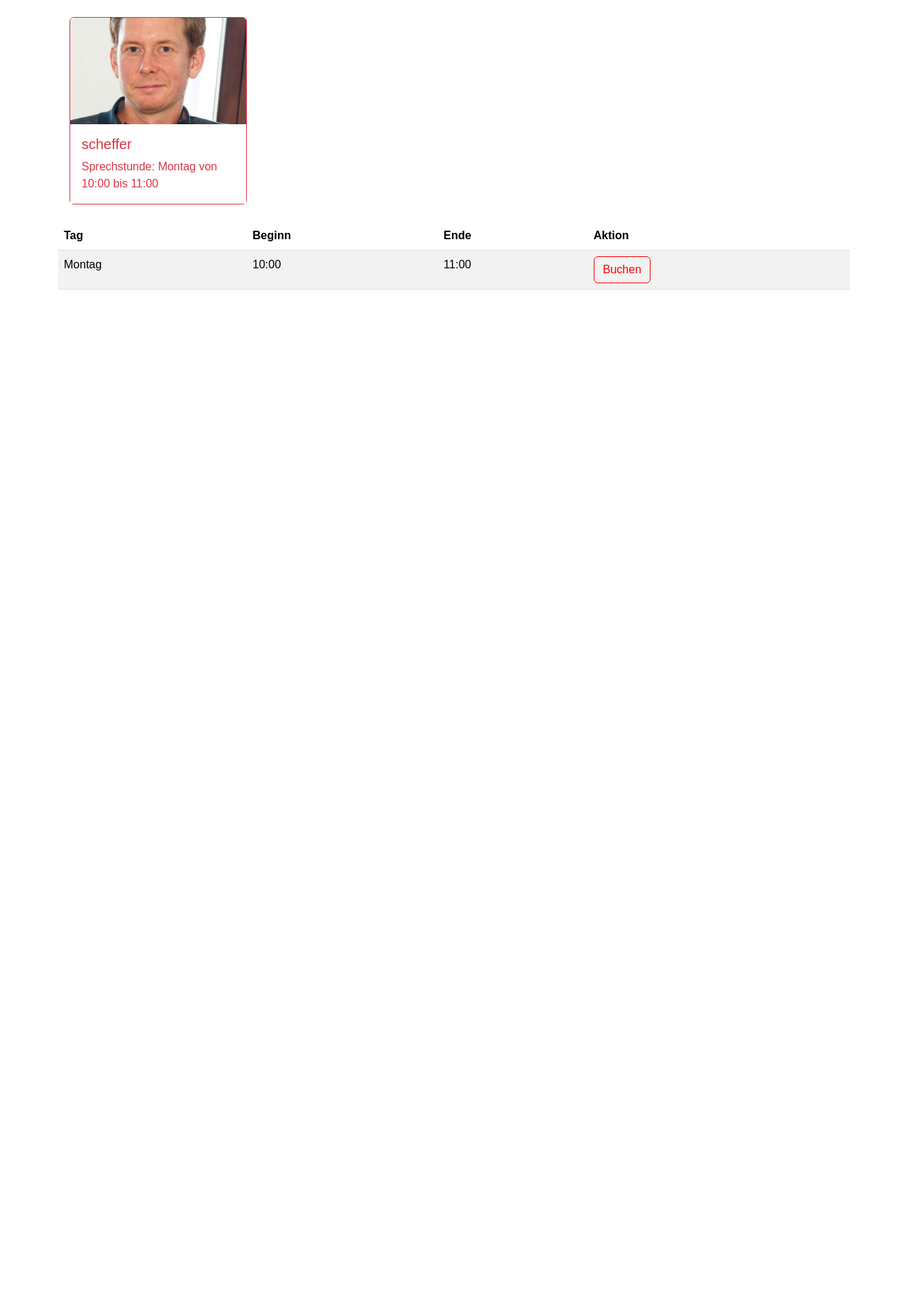
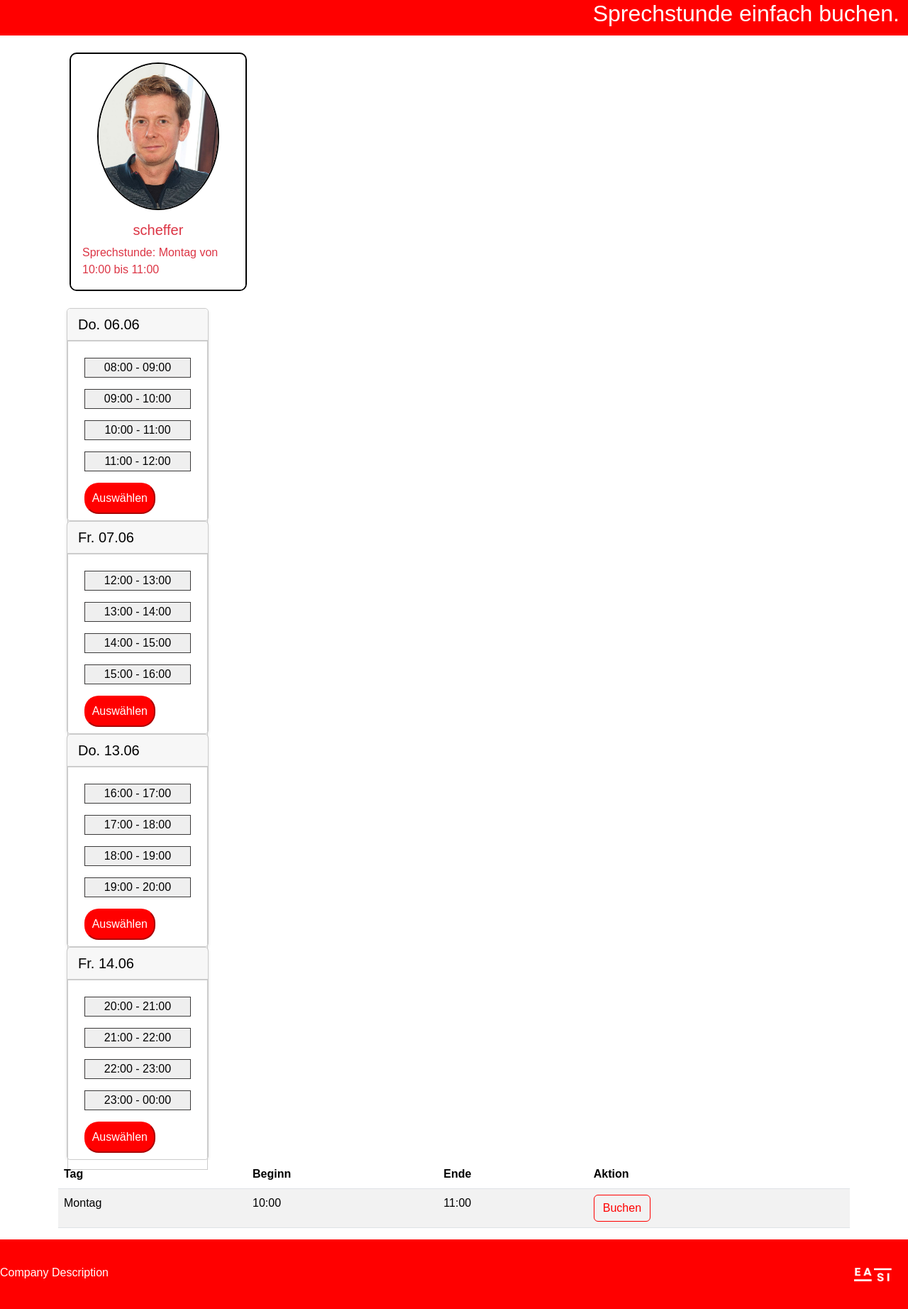
Before and after one commit to alaehamzaoui/direktprof, a Vue app in the folder front-end/: page /profs/1 in a window 1280 px wide. Shown: the whole page at 71% size. Before the commit the page ends 800 px from the top, so only its background shows below. Built offline with nearby package versions, Linux system fonts and the light colour scheme.

Commit message:
startpageDoneEsra

```diff
--- a/front-end/src/pages/ProfSeite.vue
+++ b/front-end/src/pages/ProfSeite.vue
@@ -1,12 +1,94 @@
 <template>
+  <header>
+   <div class="container header-container">
+     <h3 class="header-title">Sprechstunde einfach buchen.</h3>
+   </div>
+ </header>
+
    <div class="container mt-4">
-      <div class="card mb-4 border-danger">
-        <img :src="prof.imageName" class="card-img-top" alt="Professor Bild">
+     <div class="card  mb-4">
+       <img :src="prof.imageName" class="card-img-top rounded-circle" alt="Professor Bild">
        <div class="card-body bg-white text-danger">
          <h5 class="card-title">{{ prof.name }}</h5>
          <p class="card-text">Sprechstunde: {{ prof.sprechstunde.tag }} von {{ prof.sprechstunde.beginn }} bis {{ prof.sprechstunde.ende }}</p>
        </div>
      </div>
+
+<!--andere Möglichkeit
+     <div class="container-time mt-4 card-container-time">
+     <div class="card-time" v-for="(card, index) in cards" :key="index">
+       <div class="card-header-time">
+         <h5 class="card-title-time">{{ card.title }}</h5>
+       </div>
+       <div class="card-body-time">
+         <button class="btn-time btn-primary m-2" v-for="(button, bIndex) in card.buttons" :key="bIndex">{{ button }}</button>
+       </div>
+     </div>
+   </div>
+ -->
+
+
+<div class="container mt-4 card-container">
+     <!-- Karte 1 -->
+     <div class="card-time">
+       <div class="card-header-time">
+         <h5 class="card-title-time">Do. 06.06</h5>
+       </div>
+       <div class="card-body-time">
+         <button class="btn-time btn-success m-2">08:00 - 09:00</button>
+         <button class="btn-time btn-success m-2">09:00 - 10:00</button>
+         <button class="btn-time btn-success m-2">10:00 - 11:00</button>
+         <button class="btn-time btn-success m-2">11:00 - 12:00</button>
+
+         <button class="btn-buchen btn-primary m-2">Auswählen</button>
+
+       </div>
+     </div>
+     <!-- Karte 2 -->
+     <div class="card-time">
+       <div class="card-header-time">
+         <h5 class="card-title-time">Fr. 07.06</h5>
+       </div>
+       <div class="card-body-time">
+         <button class="btn-time btn-success m-2">12:00 - 13:00</button>
+         <button class="btn-time btn-success m-2">13:00 - 14:00</button>
+         <button class="btn-time btn-success m-2">14:00 - 15:00</button>
+         <button class="btn-time btn-success m-2">15:00 - 16:00</button>
+         <button class="btn-buchen btn-primary m-2">Auswählen</button>
+
+       </div>
+     </div>
+     <!-- Karte 3 -->
+     <div class="card-time">
+       <div class="card-header-time">
+         <h5 class="card-title-time">Do. 13.06</h5>
+       </div>
+       <div class="card-body-time">
+         <button class="btn-time btn-success m-2">16:00 - 17:00</button>
+         <button class="btn-time btn-success m-2">17:00 - 18:00</button>
+         <button class="btn-time btn-success m-2">18:00 - 19:00</button>
+         <button class="btn-time btn-success m-2">19:00 - 20:00</button>
+         <button class="btn-buchen btn-primary m-2">Auswählen</button>
+
+       </div>
+     </div>
+     <!-- Karte 4 -->
+     <div class="card-time">
+       <div class="card-header-time">
+         <h5 class="card-title-time">Fr. 14.06</h5>
+       </div>
+       <div class="card-body-time">
+         <button class="btn-time btn-success m-2">20:00 - 21:00</button>
+         <button class="btn-time btn-success m-2">21:00 - 22:00</button>
+         <button class="btn-time btn-success m-2">22:00 - 23:00</button>
+         <button class="btn-time btn-success m-2">23:00 - 00:00</button>
+         <button class="btn-buchen btn-primary m-2">Auswählen</button>
+
+       </div>
+     </div>
+   </div>
+
+
 
      <table class="table table-striped bg-white text-danger">
        <thead class="bg-danger text-white">
@@ -15,6 +97,7 @@
            <th scope="col">Beginn</th>
            <th scope="col">Ende</th>
            <th scope="col">Aktion</th>
+
          </tr>
        </thead>
        <tbody>
@@ -26,7 +109,6 @@
          </tr>
        </tbody>
      </table>
-
      <!-- Modal -->
      <div v-if="showModal" class="modal fade show d-block" tabindex="-1" role="dialog" aria-labelledby="bookingModalLabel" aria-hidden="true">
        <div class="modal-dialog" role="document">
@@ -55,6 +137,15 @@
      </div>
      <div v-if="showModal" class="modal-backdrop fade show"></div>
    </div>
+   <section>
+     <footer>
+       <div class="footer-content-prof">
+         <h6 class="description">Company Description</h6>
+         <img class="easiLogo" src="../assets/img/firmenLogo_EASI (1).png" alt="EasiLogo">
+       </div>
+     </footer>
+   </section>
+
  </template>
 
  <script>
@@ -80,16 +171,39 @@
        this.email = '';
        this.topic = '';
      }
+
    }
  };
+
  </script>
 
  <style>
+
+/* .appointment{
+ }*/
+ header {
+ background-color: red; /* Red background color */
+ padding: 0%;
+ /*padding-bottom: 0%;*/
+ margin: 0;
+ text-align: center;
+ height: 50px;
+}
+
+.header-container{
+ margin-right:0;
+ margin-left: auto;
+}
+
+.header-title{
+ font-size: 2rem;
+ color: #ffffff;
+ float: right;
+
+}
+
  .container {
-    color: red;
-  }
-  .card {
-    border: 1px solid red;
+   color: black;
  }
  .card-body {
    background-color: white;
@@ -123,4 +237,106 @@
    background-color: rgba(0, 0, 0, 0.5);
    z-index: 1040;
  }
+
+
+ /* Karten-Stile */
+.header-title {
+ font-size: 2rem;
+ color: #ffffff;
+ float: right;
+}
+
+/* Karten-Stile */
+.container-time {
+ padding: 20px;
+}
+
+.card-container-time {
+ display: flex;
+ flex-wrap: wrap;
+ gap: 20px;
+ justify-content: space-around;
+}
+
+.card-time {
+ border: 1px solid #ccc;
+ border-radius: 5px;
+ box-shadow: 0 2px 4px rgba(0, 0, 0, 0.1);
+ width: 200px;
+ height: 300px;
+ display: flex;
+ flex-direction: column;
+}
+
+.card-header-time {
+ background-color: #f7f7f7;
+ border-bottom: 1px solid #ccc;
+ padding: 10px 15px;
+ border-top-left-radius: 5px;
+ border-top-right-radius: 5px;
+}
+
+.card-title-time {
+ margin: 0;
+ border-color: gray;
+
+}
+
+.card-body-time {
+ padding: 15px;
+ display: flex;
+ flex-direction: column;
+ justify-content: space-around;
+ border: 1px solid #ccc;
+
+}
+
+.btn-time {
+ margin: 5px 0;
+ border-radius: 0%;
+ border: 1px solid #ccc;
+ border-color: rgb(59, 58, 58);
+
+}
+
+.btn-buchen{
+ color: white;
+ margin-left: auto;
+ margin-right: auto;
+
+}
+
+
+
+ footer {
+ background-color: red;
+ padding: 0;
+ margin: 0;
+ height: 100px;
+ display: flex;
+ justify-content: space-between;
+ align-items: center;
+ text-align: center;
+ position: relative;
+ bottom: 0;
+ width: 100%;
+}
+
+.footer-content-prof {
+ display: flex;
+ align-items: center;
+ justify-content: space-between;
+ width: 100%;
+}
+
+.description {
+ margin-right: auto; /* Setze das Margin auf auto, um die Beschreibung ganz links zu positionieren */
+}
+
+.easiLogo {
+ width: 100px; /* Du kannst die Größe nach Bedarf anpassen */
+ height: auto;
+ order: 1; /* Ändere die Reihenfolge, um die Beschreibung ganz links zu positionieren */
+
+}
  </style>
--- a/front-end/src/pages/ProfsListe.vue
+++ b/front-end/src/pages/ProfsListe.vue
@@ -1,27 +1,47 @@
+
 <template>
   <header>
-    <div class="container">
-      <h1>Sprechstunde einfach buchen.</h1>
+    <div class="container header-container">
+      <h3 class="header-title">Sprechstunde einfach buchen.</h3>
     </div>
   </header>
 
   <section class="hero">
     <img class="hero-image" src="../assets/img/hs-bo-startseiteBild.jpg" alt="Header Image" />
+
     <div class="search-box">
-      <input type="text" class="search-input" placeholder="Suchen . . ." />
+      <input id="fileno" type="text" class="search-input" placeholder="Suchen . . ."/>
     </div>
     <img class="logo" src="../assets/img/ProfDirektLogo (1).png" alt="Logo" />
   </section>
 
+<section class="ueber-professor">
+  <h1 class="ueberschrift" >PROFESSOREN</h1>
+</section>
+
   <section class="professor-cards">
     <div v-for="prof in profs" :key="prof.id" class="card bg-white shadow-sm">
-      <img :src="prof.imageName" class="card-img-top" alt="Professor Image" />
+      <card-header class="card-logo">
+        <img class="bo-logo" src="../assets/img/logoBO.png" alt="">
+      </card-header>
+      <img :src="prof.imageName" class="card-img-top rounded-circle" S alt="Professor Image" />
+
       <div class="card-body">
         <h3 class="card-title">{{ prof.name }}</h3>
         <router-link :to="{ path: '/profs/' + prof.id }" class="btn btn-primary btn-hover-green">Auswählen</router-link>
       </div>
+
+
     </div>
   </section>
+  <section>
+  <footer>
+    <div class="footer-content">
+      <h6 class="description">Company Description</h6>
+      <img class="easiLogo" src="../assets/img/firmenLogo_EASI (1).png" alt="EasiLogo">
+    </div>
+  </footer>
+</section>
 </template>
 <script>
 import { profs } from "../temp-data.js";
@@ -46,17 +66,40 @@ body {
 }
 
 header {
-  background-color: #c60000; /* Red background color */
-  padding-bottom: 0%;
+  background-color: red; /* Red background color */
+  padding: 0%;
+  /*padding-bottom: 0%;*/
+  margin: 0;
   text-align: center;
+  height: 50px;
 }
 
-h1 {
-  font-size: 2rem;
+.header-container{
+  margin-right:0;
+  margin-left: auto;
 }
 
+.header-title{
+  font-size: 2rem;
+  color: #ffffff;
+  float: right;
+
+}
+.ueberschrift{
+  color: black;
+  margin-right:auto;
+  margin-left: auto;
+  display: flex; /* Arrange professor cards horizontally */
+  flex-wrap: wrap; /* Wrap cards to fit container width */
+  justify-content: center;
+  margin: 2rem 0; /* Add some margin around cards */
+  font-weight: bold; /* Make text bold */
+
+}
 .hero {
   position: relative;
+  margin: 0;
+  padding: 0;
 }
 
 .hero-image {
@@ -65,61 +108,160 @@ h1 {
   height: 400px; /* Adjust hero image height as needed */
   object-fit: cover;
   filter: brightness(60%);
+  margin: 0;
 }
 
 .search-box {
   position: absolute;
-  bottom: 20px; /* Adjust search bar position as needed */
-  left: 50%;
+  bottom: 150px; /* Adjust search bar position as needed */
+  left: 80%;
   transform: translateX(-50%);
-  background-color: rgba(0, 0, 0, 0.5); /* Semi-transparent black background */
+  /*background-color: rgba(0, 0, 0, 0.5); /* Semi-transparent black background */
   padding: 10px;
-  border-radius: 5px;
+  border-radius: 10px;
+  height: 30%;
+  display:flex;
+  align-items: center;
+}
+.search-input {
+  width: 100%;
+  padding: 15px;
+  border: none;
+  border-radius: 20px;
+  font-size: smaller;
+  background-color: #fff; /* White background for input field */
+  color:black; /* Black text color for input field */
+  height: 40%;
+
 }
 
-.search-input {
-  width: 100%;
-  padding: 5px;
-  border: none;
-  border-radius: 5px;
-  background-color: #fff; /* White background for input field */
-  color: #333; /* Black text color for input field */
-}
 
 .logo {
   position: absolute;
   top: 20px;
   left: 20px;
   /* Adjust logo size as needed */
-  width: 250px; /* Example size */
+  width: 350px; /* Example size */
   height: auto; /* Maintain logo aspect ratio */
 }
 
 .professor-cards {
   display: flex; /* Arrange professor cards horizontally */
   flex-wrap: wrap; /* Wrap cards to fit container width */
+  justify-content: center;
   margin: 2rem 0; /* Add some margin around cards */
+
 }
 
 .card {
+  /*margin: 1rem;  Add margin between cards */
+  /* width: 250px; Adjust card width as needed */
+  border: 2px solid black;
+  background-color: black;
+  background: #ffffff; /* Card background color */
+ /* box-shadow: 0 4px 8px rgba(0, 0, 0, 0.1); /* Soft shadow */
+  border-radius: 10px; /* Rounded corners */
   margin: 1rem; /* Add margin between cards */
   width: 250px; /* Adjust card width as needed */
+  overflow: hidden; /* Prevent image overflow */
+  transition: transform 0.2s; /* Smooth hover effect */
 }
 
+.card-logo{
+  margin-left: 5%;
+  margin-top: 5%;
+
+}
+.bo-logo{
+  width: 50px; /* Du kannst die Größe nach Bedarf anpassen */
+  height: auto;
+  order: 1; /* Ändere die Reihenfolge, um die Beschreibung ganz links zu positionieren */}
+
+
 .card-img-top {
-  height: 150px; /* Set height for professor image */
-  object-fit: cover;
+ /* height: 150px;  Set height for professor image */
+ /* object-fit: cover;*/
+  width: 70%; /* Ensure image fills the width of the card */
+  height: 50%; /* Set height for professor image */
+  object-fit: cover; /* Cover the card area */
+  border-top-left-radius: 10px; /* Rounded image corners */
+  border-top-right-radius: 10px; /* Rounded image corners */
+  margin-left: auto;
+  margin-right: auto;
+  margin-top: 5%;
+  border: 2px solid black;
 }
+.card-title{
+  margin-left: auto;
+  margin-right: auto;
+  justify-content: center;
+  align-items: center;
+  display: flex;
+
+}
+
+
+
 .btn-hover-green:hover {
-  background-color: green; /* Change to your desired green shade */
-  border-color: green; /* Change border color if needed */
+  background-color: gray; /* Change to your desired green shade */
+  border-color: gray; /* Change border color if needed */
 }
 
 .btn-primary {
 
-  background-color: #c60000; /* Red button color */
-  border-color: #c60000; /* Red button border */
+  /*background-color: #c60000;  Red button color */
+ /* border-color: #c60000;  Red button border */
+  background-color: red; /* Red button color */
+  border-color:red; /* Red button border */
+  color: #fff; /* Button text color */
+  padding: 0.5rem 1rem; /* Button padding */
+  font-size: 1rem; /* Button font size */
+  border-radius: 20px; /* Rounded button corners */
+  cursor: pointer; /* Pointer cursor on hover */
+  transition: background-color 0.2s, border-color 0.2s; /* Smooth transition */
+  margin-bottom: 0%;
+  margin-left: auto;
+  margin-right: auto;
+  justify-content: center;
+  align-items: center;
+  display: flex;
+  width: 60%;
+
+
+}
+footer {
+  background-color: red; /* Red background color */
+  padding: 0;
+  margin: 0;
+  height: 100px;
+  display: flex;
+  justify-content: space-between;
+  align-items: center;
+
+  /*padding-bottom: 0%;*/
+  text-align: center;
+  margin-bottom: 0; /* Hier wird der Abstand nach unten entfernt */
+
+}
+
+.footer-content {
+  display: flex;
+  align-items: center;
+  justify-content: space-between;
+  width: 100%;
+}
+
+.description {
+  margin-right: auto; /* Setze das Margin auf auto, um die Beschreibung ganz links zu positionieren */
+}
+
+.easiLogo {
+  width: 100px; /* Du kannst die Größe nach Bedarf anpassen */
+  height: auto;
+  order: 1; /* Ändere die Reihenfolge, um die Beschreibung ganz links zu positionieren */
+
 }
 
 
+
 </style>
```
Also changed, not shown: front-end/src/assets/img/firmenLogo_EASI (1).png (added), front-end/src/assets/img/logoBO.png (added). Lines whose indentation alone changed are shown as unchanged.
